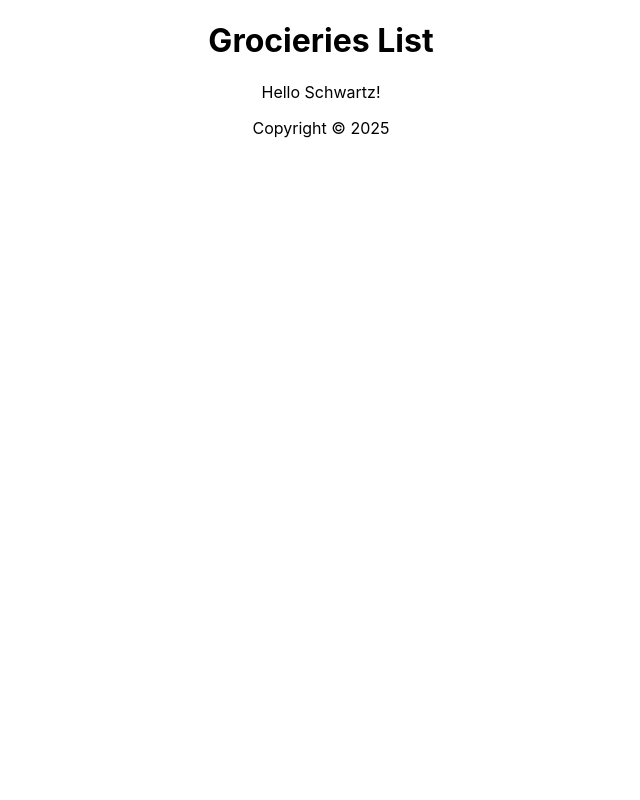
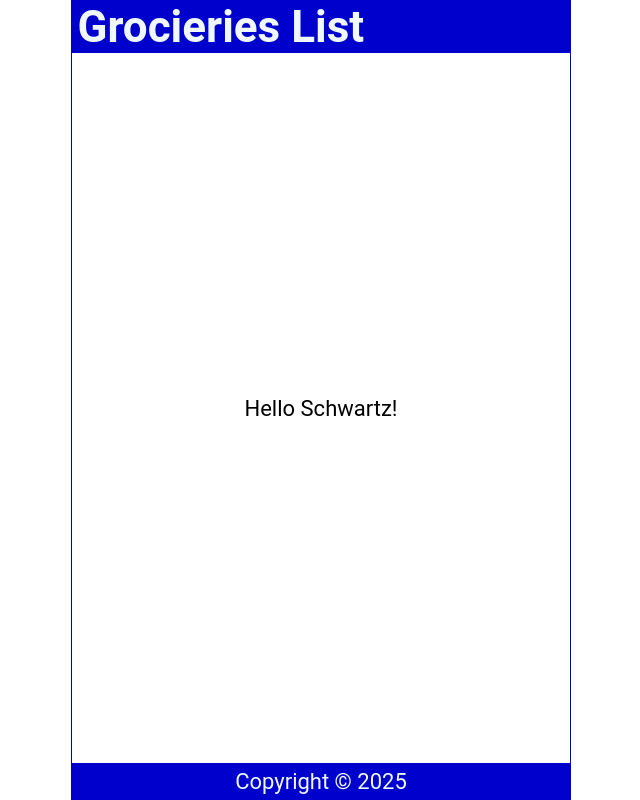
Before and after one commit to dilmurodb/react-tutorial, a React (Create React App) app: page / in a window 1280 px wide. Shown: the whole page, without its empty margins (319-959 px from the left). Built offline with nearby package versions, Linux system fonts and the light colour scheme.

Commit message:
feat: add styles

```diff
--- a/src/App.css
+++ b/src/App.css
@@ -1,3 +1,59 @@
+* {
+  margin: 0;
+  padding: 0;
+  box-sizing: border-box;
+}
+
+html {
+  font-size: 22px;
+}
+
+body {
+  min-height: 100vh;
+  font-family: 'Roboto', 'Oxygen',
+    'Ubuntu', 'Cantarell', 'Fira Sans', 'Droid Sans', 'Helvetica Neue',
+    sans-serif;
+  -webkit-font-smoothing: antialiased;
+  -moz-osx-font-smoothing: grayscale;
+}
+
 .App {
-  text-align: center;
+  display: flex;
+  flex-direction: column;
+  justify-content: center;
+  align-items: center;
+  height: 100vh;
+  width: 100%;
+  max-width: 500px;
+  border: 1px solid mediumblue;
+  margin: auto;
 }
+
+header {
+  width: 100%;
+  padding: 0 0.25em;
+  background-color: mediumblue;
+  color: aliceblue;
+  display: flex;
+  justify-content: space-between;
+  align-items: center;
+}
+
+main {
+  width: 100%;
+  display: flex;
+  flex-direction: column;
+  flex-grow: 1;
+  justify-content: center;
+  align-items: center;
+  overflow-y: auto;
+}
+
+footer {
+  width: 100%;
+  padding: 0.25em;
+  background-color: mediumblue;
+  color: aliceblue;
+  display: grid;
+  place-content: center;
+}
--- a/src/Header.js
+++ b/src/Header.js
@@ -1,6 +1,7 @@
 import React from 'react'
 
 const Header = () => {
+
   return (
     <header>
         <h1>Grocieries List</h1>
```
